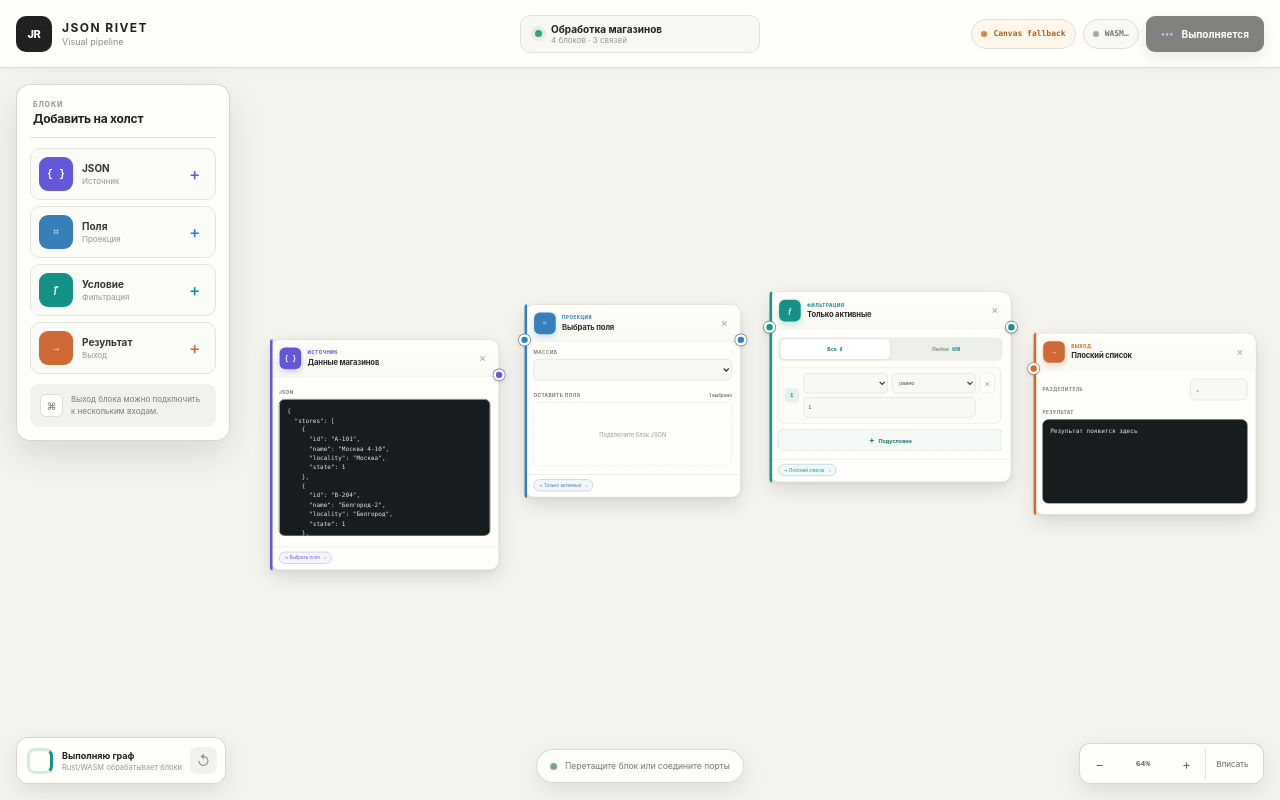
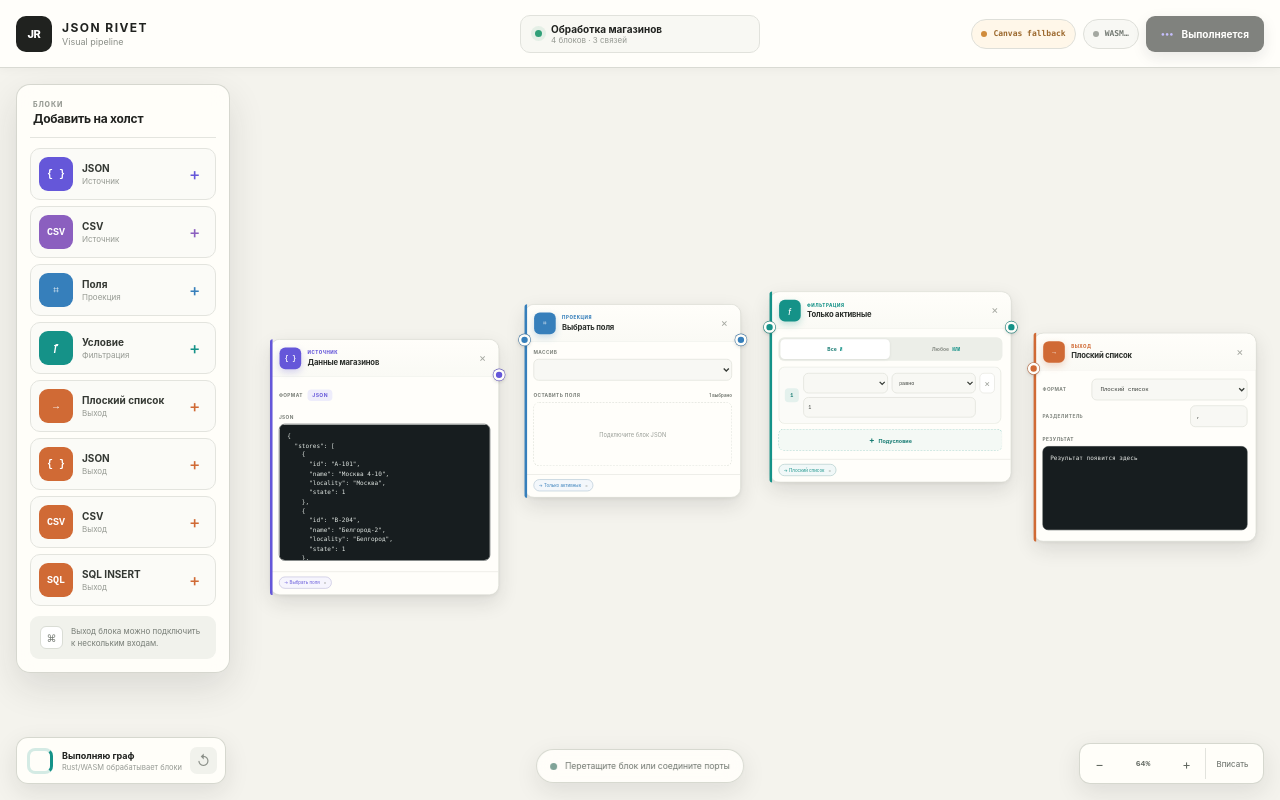
Before and after one commit to themoretheless/peregon, a Vue app: page / in a window 1280 px wide. Built offline with nearby package versions, Linux system fonts and the light colour scheme.

Commit message:
Add CSV and SQL pipeline formats

```diff
--- a/src/App.vue
+++ b/src/App.vue
@@ -15,6 +15,8 @@ import type {
   FilterCondition,
   FilterMode,
   FilterOperator,
+  OutputFormat,
+  SourceFormat,
   TransformResponse,
   TransformSuccess,
 } from "./engine/types";
@@ -34,11 +36,15 @@ interface FlowNode {
   x: number;
   y: number;
   json?: string;
+  sourceFormat?: SourceFormat;
+  csvDelimiter?: string;
   selectedPath?: string;
   selectedFields?: string[];
   conditions?: UiCondition[];
   filterMode?: FilterMode;
   delimiter?: string;
+  outputFormat?: OutputFormat;
+  tableName?: string;
   output?: string;
   stats?: TransformSuccess | null;
   error?: string;
@@ -73,12 +79,28 @@ const SAMPLE_JSON = `{
   ]
 }`;
 
+const SAMPLE_CSV = `id,name,locality,state
+A-101,Москва 4-10,Москва,1
+B-204,Белгород-2,Белгород,1
+K-307,Курск-1,Курск,0`;
+
 const NODE_META: Record<NodeKind, { label: string; eyebrow: string; icon: string; color: string }> = {
-  source: { label: "JSON", eyebrow: "Источник", icon: "{ }", color: "#6557d9" },
+  source: { label: "Данные", eyebrow: "Источник", icon: "{ }", color: "#6557d9" },
   fields: { label: "Поля", eyebrow: "Проекция", icon: "⌗", color: "#367fbb" },
   condition: { label: "Условие", eyebrow: "Фильтрация", icon: "ƒ", color: "#159288" },
   output: { label: "Результат", eyebrow: "Выход", icon: "→", color: "#d06a35" },
 };
+
+const LIBRARY_BLOCKS: Array<{ key: string; kind: NodeKind; format?: SourceFormat; outputFormat?: OutputFormat; label: string; eyebrow: string; icon: string; color: string }> = [
+  { key: "json", kind: "source", format: "json", label: "JSON", eyebrow: "Источник", icon: "{ }", color: "#6557d9" },
+  { key: "csv", kind: "source", format: "csv", label: "CSV", eyebrow: "Источник", icon: "CSV", color: "#8b5fbf" },
+  { key: "fields", kind: "fields", label: "Поля", eyebrow: "Проекция", icon: "⌗", color: "#367fbb" },
+  { key: "condition", kind: "condition", label: "Условие", eyebrow: "Фильтрация", icon: "ƒ", color: "#159288" },
+  { key: "flat", kind: "output", outputFormat: "flat", label: "Плоский список", eyebrow: "Выход", icon: "→", color: "#d06a35" },
+  { key: "json-output", kind: "output", outputFormat: "json", label: "JSON", eyebrow: "Выход", icon: "{ }", color: "#d06a35" },
+  { key: "csv-output", kind: "output", outputFormat: "csv", label: "CSV", eyebrow: "Выход", icon: "CSV", color: "#d06a35" },
+  { key: "sql-output", kind: "output", outputFormat: "sql", label: "SQL INSERT", eyebrow: "Выход", icon: "SQL", color: "#d06a35" },
+];
 
 const FILTER_OPERATORS: Array<{ value: FilterOperator; label: string }> = [
   { value: "equal", label: "равно" },
@@ -95,7 +117,7 @@ const FILTER_OPERATORS: Array<{ value: FilterOperator; label: string }> = [
 ];
 
 const nodes = ref<FlowNode[]>([
-  { id: "source-1", kind: "source", title: "Данные магазинов", x: 80, y: 190, json: SAMPLE_JSON },
+  { id: "source-1", kind: "source", title: "Данные магазинов", x: 80, y: 190, json: SAMPLE_JSON, sourceFormat: "json", csvDelimiter: "," },
   {
     id: "fields-1",
     kind: "fields",
@@ -121,6 +143,8 @@ const nodes = ref<FlowNode[]>([
     x: 1280,
     y: 180,
     delimiter: ", ",
+    outputFormat: "flat",
+    tableName: "stores",
     output: "",
     stats: null,
   },
@@ -171,11 +195,15 @@ const executionSignature = computed(() =>
       id: node.id,
       kind: node.kind,
       json: node.json,
+      sourceFormat: node.sourceFormat,
+      csvDelimiter: node.csvDelimiter,
       selectedPath: node.selectedPath,
       selectedFields: node.selectedFields,
       conditions: node.conditions,
       filterMode: node.filterMode,
       delimiter: node.delimiter,
+      outputFormat: node.outputFormat,
+      tableName: node.tableName,
     })),
   }),
 );
@@ -191,6 +219,13 @@ const geometrySignature = computed(() =>
 
 function nodeMeta(kind: NodeKind) {
   return NODE_META[kind];
+}
+
+function nodeDisplayMeta(node: FlowNode) {
+  if (node.kind !== "source") return nodeMeta(node.kind);
+  return node.sourceFormat === "csv"
+    ? { label: "CSV", eyebrow: "Источник", icon: "CSV", color: "#8b5fbf" }
+    : { label: "JSON", eyebrow: "Источник", icon: "{ }", color: "#6557d9" };
 }
 
 function nodeById(id: string) {
@@ -256,7 +291,7 @@ function setNotice(message: string) {
   }, 2600);
 }
 
-function addNode(kind: NodeKind) {
+function addNode(kind: NodeKind, sourceFormat: SourceFormat = "json", outputFormat: OutputFormat = "flat") {
   const bounds = board.value?.getBoundingClientRect();
   const centerX = bounds ? (bounds.width / 2 - panX.value) / zoom.value : 600;
   const centerY = bounds ? (bounds.height / 2 - panY.value) / zoom.value : 300;
@@ -264,11 +299,15 @@ function addNode(kind: NodeKind) {
   const base: FlowNode = {
     id,
     kind,
-    title: `${NODE_META[kind].label} ${nextNodeId - 1}`,
+    title: `${kind === "source" ? sourceFormat.toUpperCase() : kind === "output" ? LIBRARY_BLOCKS.find((block) => block.outputFormat === outputFormat)?.label : NODE_META[kind].label} ${nextNodeId - 1}`,
     x: centerX - 170 + (nextNodeId % 3) * 24,
     y: centerY - 120 + (nextNodeId % 2) * 28,
   };
-  if (kind === "source") base.json = SAMPLE_JSON;
+  if (kind === "source") {
+    base.sourceFormat = sourceFormat;
+    base.csvDelimiter = ",";
+    base.json = sourceFormat === "csv" ? SAMPLE_CSV : SAMPLE_JSON;
+  }
   if (kind === "fields") {
     base.selectedPath = "/stores";
     base.selectedFields = ["name"];
@@ -279,12 +318,15 @@ function addNode(kind: NodeKind) {
   }
   if (kind === "output") {
     base.delimiter = ", ";
+    base.csvDelimiter = ",";
+    base.outputFormat = outputFormat;
+    base.tableName = "result";
     base.output = "";
     base.stats = null;
   }
   nodes.value.push(base);
   selectedNodeId.value = id;
-  setNotice(`Блок «${NODE_META[kind].label}» добавлен`);
+  setNotice(`Блок «${kind === "source" ? sourceFormat.toUpperCase() : kind === "output" ? outputFormat.toUpperCase() : NODE_META[kind].label}» добавлен`);
   scheduleRender();
 }
 
@@ -503,6 +545,8 @@ async function executeGraph() {
         const reply = await client!.request<AnalyzeResponse>({
           action: "analyze",
           json: sourceNode.json ?? "",
+          source_format: sourceNode.sourceFormat ?? "json",
+          csv_delimiter: sourceNode.csvDelimiter ?? ",",
         });
         if (token !== executionToken) return;
         engineVersion.value = reply.engineVersion;
@@ -541,7 +585,7 @@ async function executeGraph() {
         if (!sourceNode || !fieldNode) {
           outputNode.output = "";
           outputNode.stats = null;
-          outputNode.error = "Соедините источник JSON и блок полей";
+          outputNode.error = "Соедините источник данных и блок полей";
           return;
         }
         const selectedFields = fieldNode.selectedFields ?? [];
@@ -562,6 +606,11 @@ async function executeGraph() {
           unique: false,
           filters: filters.map(({ field, operator, value }) => ({ field, operator, value })),
           filter_mode: conditionNodes[0]?.filterMode ?? "all",
+          source_format: sourceNode.sourceFormat ?? "json",
+          csv_delimiter: sourceNode.csvDelimiter ?? ",",
+          output_format: outputNode.outputFormat ?? "flat",
+          output_csv_delimiter: outputNode.csvDelimiter ?? ",",
+          table_name: outputNode.tableName ?? "result",
         });
         if (token !== executionToken) return;
         engineVersion.value = reply.engineVersion;
@@ -679,17 +728,17 @@ onBeforeUnmount(() => {
         </div>
         <div class="library-list">
           <button
-            v-for="kind in (Object.keys(NODE_META) as NodeKind[])"
-            :key="kind"
+            v-for="block in LIBRARY_BLOCKS"
+            :key="block.key"
             type="button"
             class="library-item"
-            :style="{ '--node-color': nodeMeta(kind).color }"
-            @click="addNode(kind)"
+            :style="{ '--node-color': block.color }"
+            @click="addNode(block.kind, block.format, block.outputFormat)"
           >
-            <span class="library-icon">{{ nodeMeta(kind).icon }}</span>
+            <span class="library-icon">{{ block.icon }}</span>
             <span>
-              <strong>{{ nodeMeta(kind).label }}</strong>
-              <small>{{ nodeMeta(kind).eyebrow }}</small>
+              <strong>{{ block.label }}</strong>
+              <small>{{ block.eyebrow }}</small>
             </span>
             <b>+</b>
           </button>
@@ -711,7 +760,7 @@ onBeforeUnmount(() => {
           :class="[`node-${node.kind}`, { selected: selectedNodeId === node.id }]"
           :style="{
             transform: `translate(${node.x}px, ${node.y}px)`,
-            '--node-color': nodeMeta(node.kind).color,
+            '--node-color': nodeDisplayMeta(node).color,
           }"
           @pointerdown.stop="selectedNodeId = node.id"
         >
@@ -727,9 +776,9 @@ onBeforeUnmount(() => {
           ></button>
 
           <header class="node-heading" @pointerdown.stop="startNodeDrag($event, node)">
-            <span class="node-icon">{{ nodeMeta(node.kind).icon }}</span>
+            <span class="node-icon">{{ nodeDisplayMeta(node).icon }}</span>
             <div>
-              <small>{{ nodeMeta(node.kind).eyebrow }}</small>
+              <small>{{ nodeDisplayMeta(node).eyebrow }}</small>
               <input v-model="node.title" aria-label="Название блока" @pointerdown.stop />
             </div>
             <button
@@ -743,8 +792,16 @@ onBeforeUnmount(() => {
 
           <div class="node-body" @pointerdown.stop>
             <template v-if="node.kind === 'source'">
+              <div class="source-format-row">
+                <span>Формат</span>
+                <strong>{{ (node.sourceFormat ?? 'json').toUpperCase() }}</strong>
+                <label v-if="node.sourceFormat === 'csv'">
+                  Разделитель
+                  <input v-model="node.csvDelimiter" maxlength="1" aria-label="Разделитель CSV" />
+                </label>
+              </div>
               <div class="node-label-row">
-                <span>JSON</span>
+                <span>{{ (node.sourceFormat ?? 'json').toUpperCase() }}</span>
                 <small v-if="analyses[node.id]" class="node-ok">корректный</small>
                 <small v-else-if="node.error" class="node-bad">ошибка</small>
               </div>
@@ -752,11 +809,11 @@ onBeforeUnmount(() => {
                 v-model="node.json"
                 class="node-code-input"
                 spellcheck="false"
-                aria-label="Исходный JSON блока"
+                :aria-label="`Исходные данные ${node.sourceFormat ?? 'json'}`"
               ></textarea>
               <p v-if="node.error" class="node-error">{{ node.error }}</p>
               <div v-else-if="analyses[node.id]" class="source-stats">
-                <span>{{ analyses[node.id]?.array_paths.length }} массив</span>
+                <span>{{ analyses[node.id]?.array_paths.length }} набор</span>
                 <span>{{ (node.json ?? '').length }} символов</span>
               </div>
             </template>
@@ -847,9 +904,26 @@ onBeforeUnmount(() => {
             </template>
 
             <template v-else>
-              <label class="node-control compact-control">
+              <label class="node-control compact-control output-format-control">
+                <span>Формат</span>
+                <select v-model="node.outputFormat" aria-label="Формат результата">
+                  <option value="flat">Плоский список</option>
+                  <option value="json">JSON</option>
+                  <option value="csv">CSV</option>
+                  <option value="sql">SQL INSERT</option>
+                </select>
+              </label>
+              <label v-if="node.outputFormat === 'flat'" class="node-control compact-control">
                 <span>Разделитель</span>
                 <input v-model="node.delimiter" maxlength="12" />
+              </label>
+              <label v-else-if="node.outputFormat === 'csv'" class="node-control compact-control">
+                <span>Разделитель CSV</span>
+                <input v-model="node.csvDelimiter" maxlength="1" />
+              </label>
+              <label v-else-if="node.outputFormat === 'sql'" class="node-control compact-control table-control">
+                <span>Таблица</span>
+                <input v-model="node.tableName" maxlength="64" placeholder="stores" />
               </label>
               <div class="node-label-row">
                 <span>Результат</span>
--- a/src/styles.css
+++ b/src/styles.css
@@ -262,6 +262,8 @@ textarea:focus-visible {
   left: 16px;
   top: 16px;
   width: 214px;
+  max-height: calc(100% - 32px);
+  overflow-y: auto;
   padding: 13px;
   border: 1px solid rgba(211, 213, 205, 0.92);
   border-radius: 14px;
@@ -530,6 +532,45 @@ textarea:focus-visible {
 
 .node-body {
   padding: 13px;
+}
+
+.source-format-row {
+  min-height: 32px;
+  margin-bottom: 7px;
+  display: flex;
+  align-items: center;
+  gap: 8px;
+  color: #777c75;
+  font-size: 7.5px;
+  font-weight: 750;
+  letter-spacing: 0.08em;
+  text-transform: uppercase;
+}
+
+.source-format-row > strong {
+  padding: 4px 7px;
+  border-radius: 6px;
+  color: var(--node-color);
+  background: color-mix(in srgb, var(--node-color) 11%, white);
+  font-size: 8px;
+}
+
+.source-format-row label {
+  margin-left: auto;
+  display: flex;
+  align-items: center;
+  gap: 6px;
+  letter-spacing: 0;
+  text-transform: none;
+}
+
+.source-format-row input {
+  width: 31px;
+  height: 25px;
+  padding: 3px;
+  border: 1px solid #d6d9d1;
+  border-radius: 6px;
+  text-align: center;
 }
 
 .node-label-row {
@@ -836,6 +877,11 @@ textarea:focus-visible {
   margin-bottom: 8px;
 }
 
+.output-format-control,
+.table-control {
+  grid-template-columns: 72px 1fr;
+}
+
 .node-result-output {
   height: 132px;
   padding: 11px;
```
Also changed, not shown: src/engine/types.ts (+15 -1 lines), 1 other file (tests, documents, lock files or other folders).
